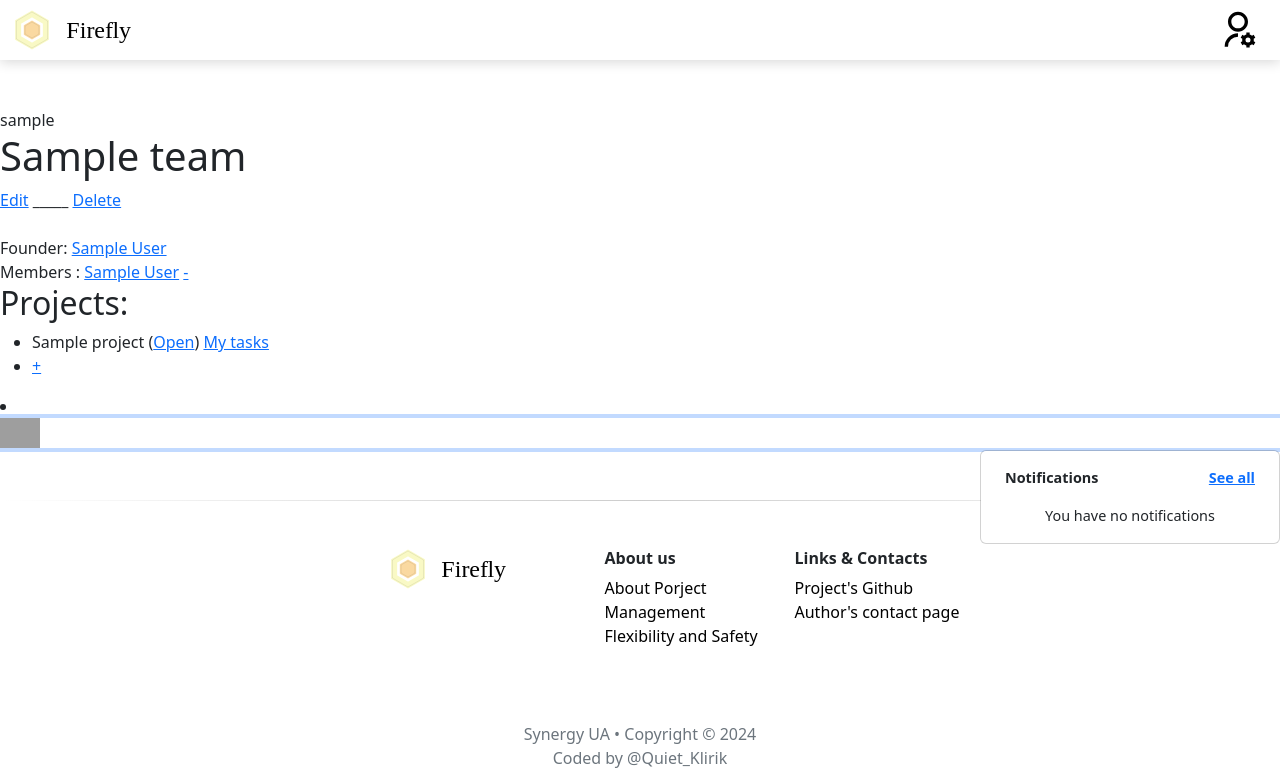
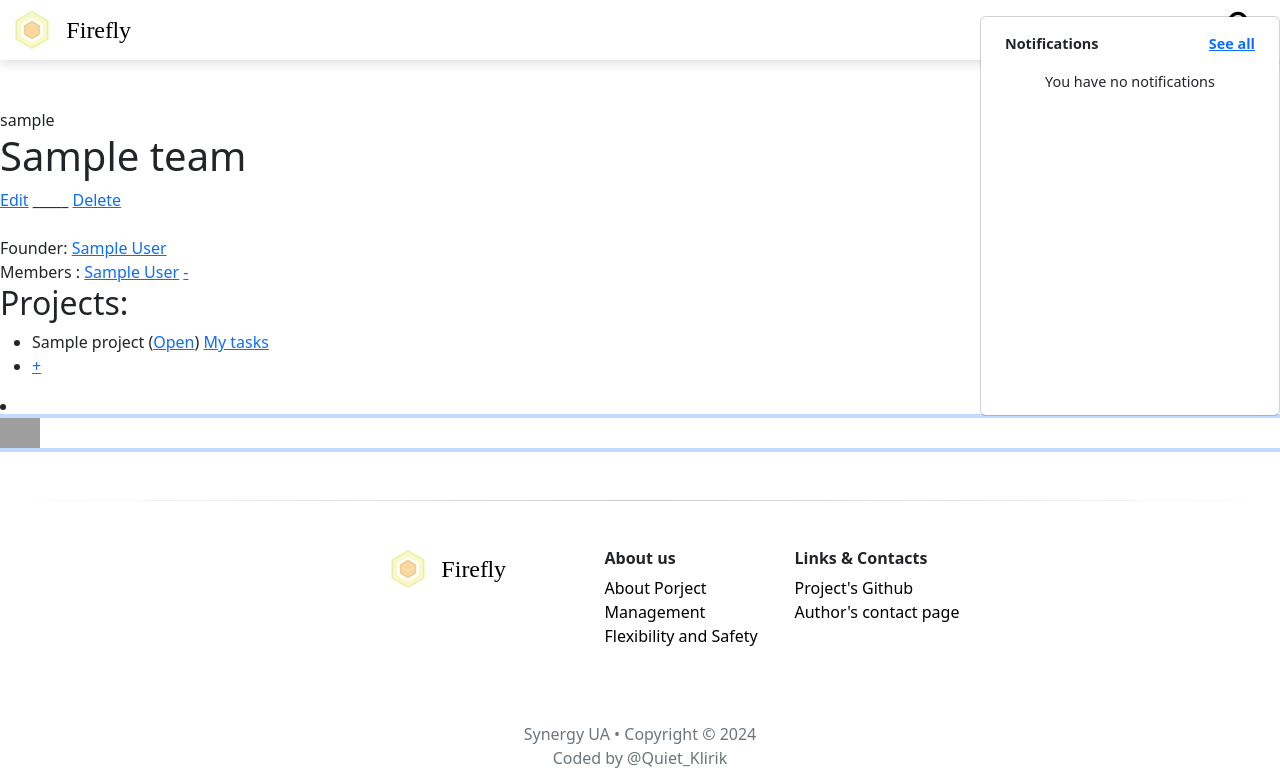
Before and after one commit to Quiet-Klirik/firefly-task-manager, a Django app: a page that uses templates/base.html in a window 1280 px wide, after a click that opens the changed part. Shown: the top 784 px of the page. Run offline with Django 4.2, Linux system fonts and the light colour scheme; a user stored in the database is signed in; tables that the repository leaves empty hold one stand-in row (values such as "Sample post"); data that the repository does not hold is empty; grey boxes are pictures that could not be loaded.

Commit message:
Add scrollbar to the notifications panel

```diff
--- a/static/css/common.css
+++ b/static/css/common.css
@@ -51,6 +51,8 @@
 
 .notifications-menu {
 	width: 300px;
+	height: 400px;
+	overflow-y: auto;
 	font-size: 0.9rem;
 }
 
```
